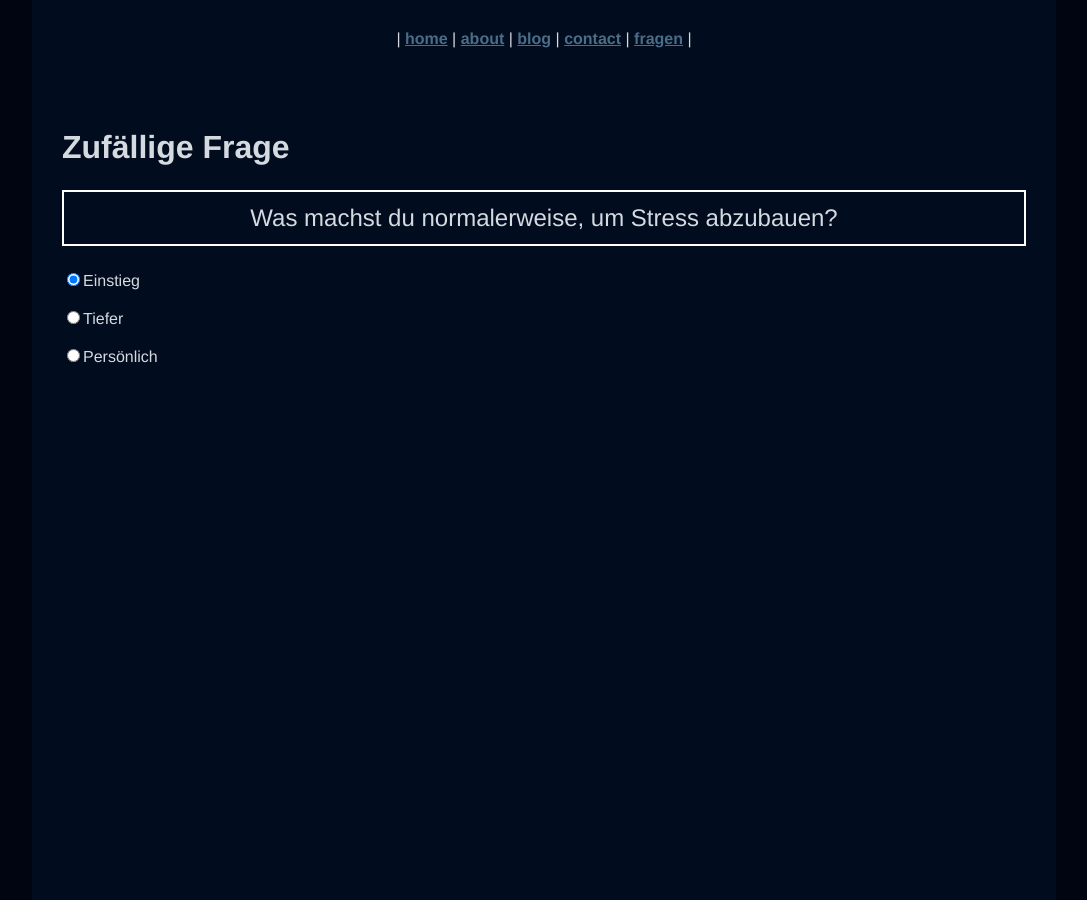
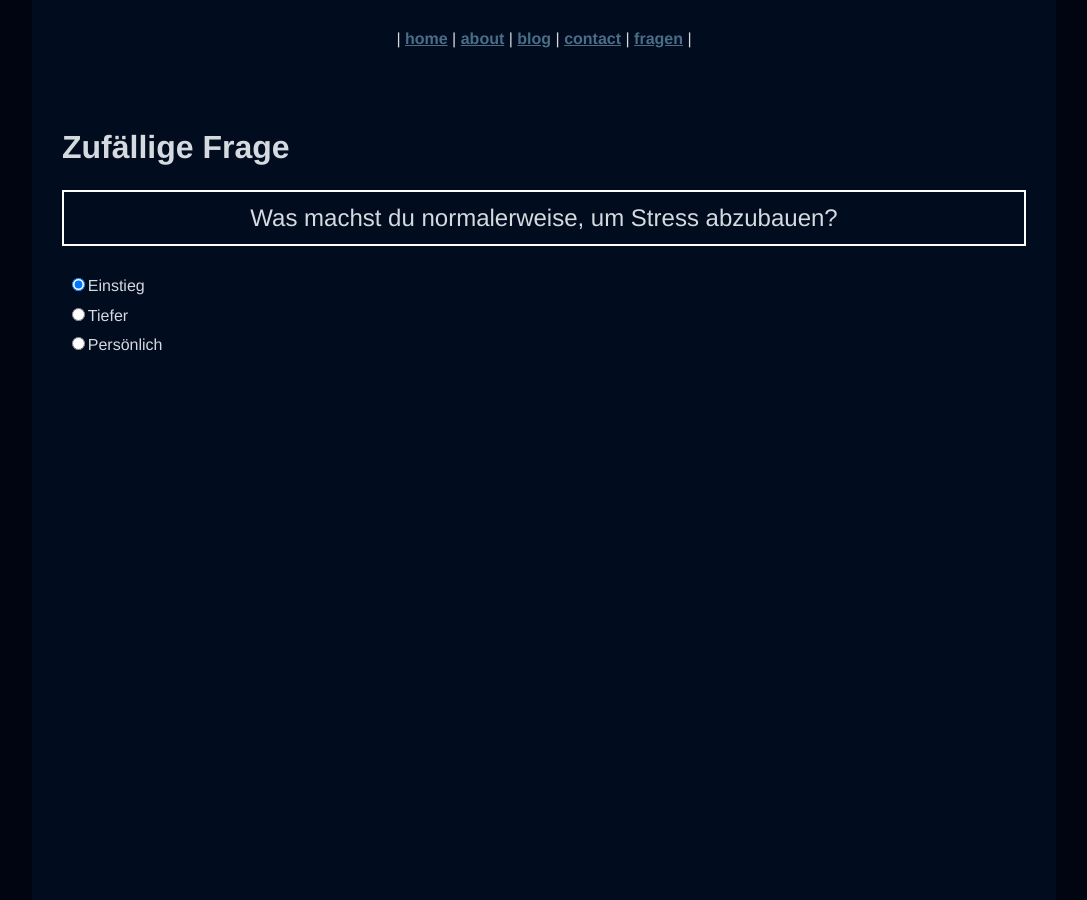
Before and after one commit to riesentoaster/valentinhuber.me, a Jekyll site: the page built from fragen/random.html, in a window 1280 px wide. Shown: the whole page, without its empty margins (96-1183 px from the left). Built offline with Jekyll 4.4.1, drawn with Linux system fonts in a browser that asks for light colours.

Commit message:
improved random frage

```diff
--- a/fragen/random.html
+++ b/fragen/random.html
@@ -6,7 +6,7 @@ language: deutsch
 <p id="res" style="border: 2px solid white;padding: 0.5em;text-align: center;font-size: 1.5em;"></p>
 <div id="input">
 {% for cat in site.data.fragen %}
-<label><input type="radio" id="{{cat.title}}" name="cat" value="{{cat.title}}" {% if forloop.first %}checked{% endif %}>{{cat.title}}</label><br><br>
+<label style="display: block;padding: 0.3em;"><input type="radio" id="{{cat.title}}" name="cat" value="{{cat.title}}" {% if forloop.first %}checked{% endif %}>{{cat.title}}</label>
 {% endfor %}
 </div>
 
```
